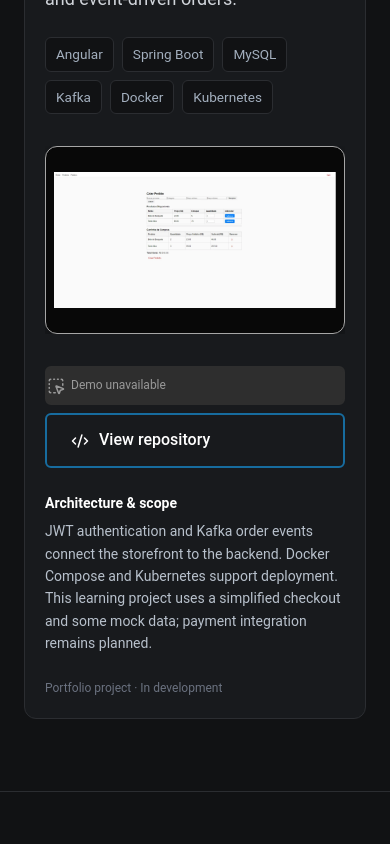
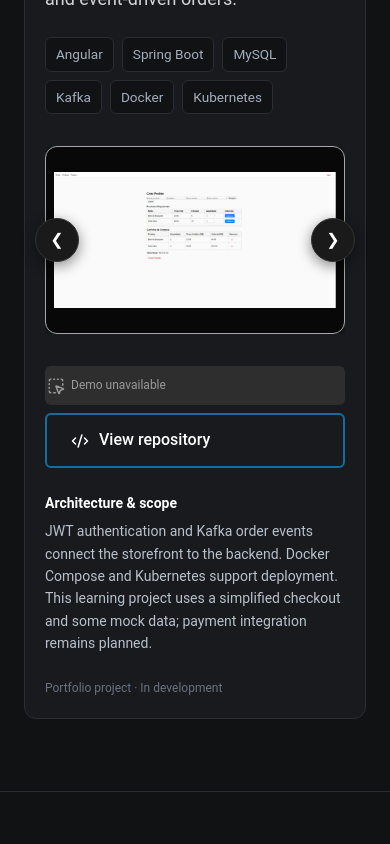
Before and after one commit to VictorMoni/Portfolio, a React (Vite) app: page / in a window 390 px wide. Shown: the part 4260-5104 px from the top of the page. Built offline with nearby package versions, Linux system fonts and the light colour scheme.

Commit message:
fix: show mobile ShopEasy gallery navigation reliably

```diff
--- a/src/components/MediaGallery/index.tsx
+++ b/src/components/MediaGallery/index.tsx
@@ -85,8 +85,10 @@ const Arrow = styled.button`
   padding: 8px;
   border-radius: 50%;
   display: flex;
-  width: 36px;
-  height: 36px;
+  width: 44px;
+  height: 44px;
+  z-index: 2;
+  box-shadow: 0 4px 14px rgba(0, 0, 0, 0.45);
   align-items: center;
   justify-content: center;
   cursor: pointer;
@@ -192,7 +194,7 @@ const MediaGallery = ({ images }: MediaTypes) => {
           ))}
         </MediaContent>
 
-        {slider && slider.current && (
+        {images.length > 1 && (
           <>
             <ArrowLeft type="button" aria-label="Previous images" onClick={() => slider.current?.prev()}>&#10094;</ArrowLeft>
             <ArrowRight type="button" aria-label="Next images" onClick={() => slider.current?.next()}>&#10095;</ArrowRight>
```
Also changed, not shown: 1 other file (tests, documents, lock files or other folders).
